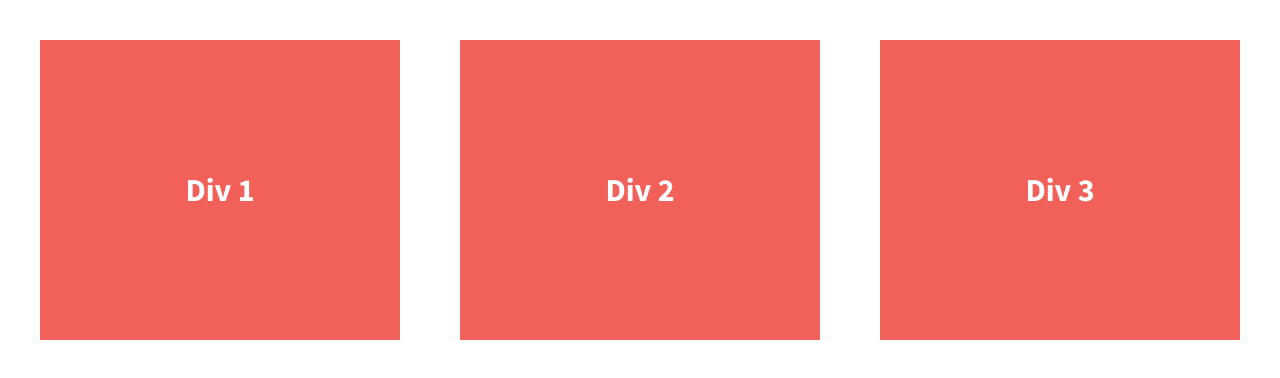
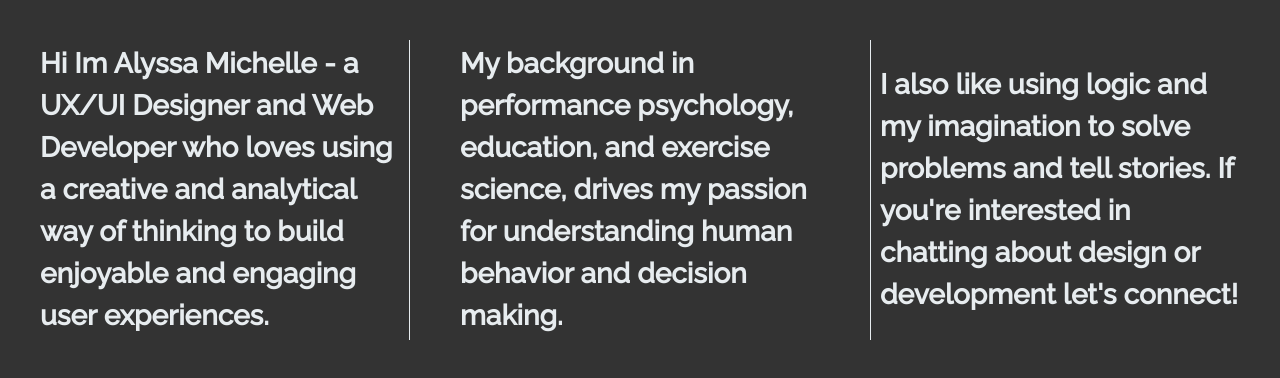
Before and after one commit to alymichwoo/flexbox-divs, a plain HTML site: page index.html in a window 1280 px wide. Drawn offline with nearby package versions, Linux system fonts and the light colour scheme.

Commit message:
Changed body background color, font family, color, and added content to divs

```diff
--- a/css/main.css
+++ b/css/main.css
@@ -97,12 +97,12 @@ textarea {
 
 
 html {
-  background-color: #fff;
+    background-color: #333333;
     height: 100%;
 }
 
 body {
-  font-family: 'Source Sans Pro', sans-serif;
+    font-family: 'Raleway', sans-serif;
     padding: 2em;
     font-size: 1.25em;
     height: 100%;
@@ -115,20 +115,25 @@ body {
     justify-content: space-between;
 }
 
-.div-1, .div-2, .div-3 {
+.div-1,
+.div-2,
+.div-3 {
     /*give the divs a width of 30%, add display:flex, set justify-content and align-items to center*/
-  color: #fff;
+    color: #E7ECEF;
     display: flex;
     line-height: 1.5em;
-  font-size: 1.6em;
-  background-color: #f16059;
+    font-size: 1.4em;
     height: 300px;
     width: 30%;
     justify-content: center;
     align-items: center;
 }
 
-
+.div-2 {
+    border-right: 1px solid #E7ECEF;
+    border-left: 1px solid #E7ECEF;
+    padding: 0 50px;
+}
 
 
 /* ==========================================================================
@@ -197,8 +202,10 @@ body {
 
 .clearfix:before,
 .clearfix:after {
-    content: " "; /* 1 */
-    display: table; /* 2 */
+    content: " ";
+    /* 1 */
+    display: table;
+    /* 2 */
 }
 
 .clearfix:after {
@@ -225,11 +232,13 @@ body {
    ========================================================================== */
 
 @media print {
+
     *,
     *:before,
     *:after {
         background: transparent !important;
-        color: #000 !important; /* Black prints faster:
+        color: #000 !important;
+        /* Black prints faster:
                                    http://www.sanbeiji.com/archives/953 */
         box-shadow: none !important;
         text-shadow: none !important;
--- a/index.html
+++ b/index.html
@@ -1,5 +1,6 @@
 <!doctype html>
 <html class="no-js" lang="">
+
 <head>
     <meta charset="utf-8">
     <meta http-equiv="x-ua-compatible" content="ie=edge">
@@ -13,9 +14,11 @@
     <link rel="stylesheet" href="css/normalize.css">
     <link rel="stylesheet" href="css/main.css">
     <script src="js/vendor/modernizr-2.8.3.min.js"></script>
-        <link href='http://fonts.googleapis.com/css?family=Lora:700' rel='stylesheet' type='text/css'>
-        <link href='http://fonts.googleapis.com/css?family=Source+Sans+Pro:400,700' rel='stylesheet' type='text/css'>
+    <link rel="preconnect" href="https://fonts.googleapis.com">
+    <link rel="preconnect" href="https://fonts.gstatic.com" crossorigin>
+    <link href="https://fonts.googleapis.com/css2?family=Raleway:wght@500&display=swap" rel="stylesheet">
 </head>
+
 <body>
     <!--[if lt IE 8]>
             <p class="browserupgrade">You are using an <strong>outdated</strong> browser. Please <a href="http://browsehappy.com/">upgrade your browser</a> to improve your experience.</p>
@@ -23,13 +26,16 @@
 
     <section class="wrapper">
         <div class="div-1">
-                Div 1
+            <p>Hi Im Alyssa Michelle - a UX/UI Designer and Web Developer who loves using a creative and analytical way
+                of thinking to build enjoyable and engaging user experiences.</p>
         </div>
         <div class="div-2">
-                Div 2
+            <p>My background in performance psychology, education, and exercise science, drives my passion for
+                understanding human behavior and decision making.</p>
         </div>
         <div class="div-3">
-                Div 3
+            <p>I also like using logic and my imagination to solve problems and tell stories. If you're interested in
+                chatting about design or development let's connect!</p>
         </div>
     </section>
 
@@ -40,12 +46,15 @@
 
     <!-- Google Analytics: change UA-XXXXX-X to be your site's ID. -->
     <script>
-            (function(b,o,i,l,e,r){b.GoogleAnalyticsObject=l;b[l]||(b[l]=
-            function(){(b[l].q=b[l].q||[]).push(arguments)});b[l].l=+new Date;
-            e=o.createElement(i);r=o.getElementsByTagName(i)[0];
-            e.src='https://www.google-analytics.com/analytics.js';
-            r.parentNode.insertBefore(e,r)}(window,document,'script','ga'));
-            ga('create','UA-XXXXX-X','auto');ga('send','pageview');
+            (function (b, o, i, l, e, r) {
+                b.GoogleAnalyticsObject = l; b[l] || (b[l] =
+                    function () { (b[l].q = b[l].q || []).push(arguments) }); b[l].l = +new Date;
+                e = o.createElement(i); r = o.getElementsByTagName(i)[0];
+                e.src = 'https://www.google-analytics.com/analytics.js';
+                r.parentNode.insertBefore(e, r)
+            }(window, document, 'script', 'ga'));
+        ga('create', 'UA-XXXXX-X', 'auto'); ga('send', 'pageview');
     </script>
 </body>
+
 </html>
```
Lines whose indentation alone changed are shown as unchanged.
